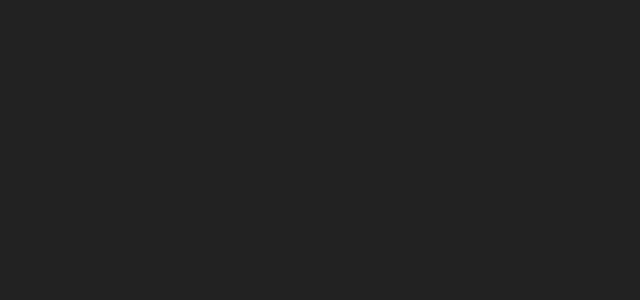
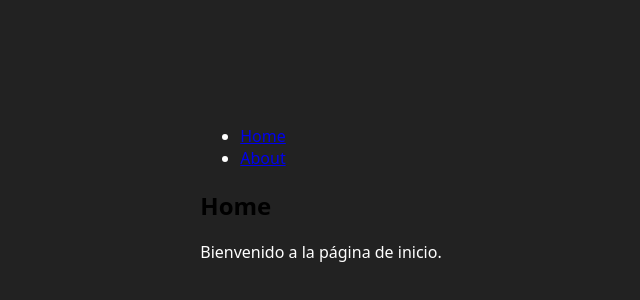
Before and after one commit to CarlosCalderon01/ReactjsByRoadmaps, a React (Vite) app: page / in a window 1280 px wide. Shown: the part 206-506 px from the top of the page, without its empty margins (319-959 px from the left). Built offline with nearby package versions, Linux system fonts and the light colour scheme.

Commit message:
Learning and testing routing vanilla

```diff
--- a/src/App2.jsx
+++ b/src/App2.jsx
@@ -1,11 +1,44 @@
-import "./App.css";
+// App.js
+import React from 'react';
+import Home from './page/Home';
+import About from './page/About';
 
-function App2() {
-  return (
-    <div className="App">
+export class App2 extends React.Component {
+  constructor(props) {
+    super(props);
+    this.state = { route: window.location.hash.substr(1) };
+  }
 
-    </div>
-  );
+  componentDidMount() {
+    window.addEventListener('hashchange', () => {
+      this.setState({ route: window.location.hash.substr(1) });
+    });
+  }
+
+  render() {
+    let Component;
+    switch (this.state.route) {
+      case '/about':
+        Component = About;
+        break;
+      default:
+        Component = Home;
+    }
+
+    return (
+      <div>
+        <header>
+          <ul>
+            <li><a href="#/">Home</a></li>
+            <li><a href="#/about">About</a></li>
+          </ul>
+        </header>
+        <div>
+          <Component />
+        </div>
+      </div>
+    );
+  }
 }
 
 export default App2;
--- /dev/null
+++ b/src/page/About.jsx
@@ -0,0 +1,9 @@
+// About.js
+const About = () => (
+  <div>
+    <h2>About</h2>
+    <p>Esta es la página de información sobre nosotros.</p>
+  </div>
+);
+
+export default About;
--- /dev/null
+++ b/src/page/Home.jsx
@@ -0,0 +1,9 @@
+// Home.js
+const Home = () => (
+  <div>
+    <h2>Home</h2>
+    <p>Bienvenido a la página de inicio.</p>
+  </div>
+);
+
+export default Home;
```
Also changed, not shown: 1 other file (tests, documents, lock files or other folders).
